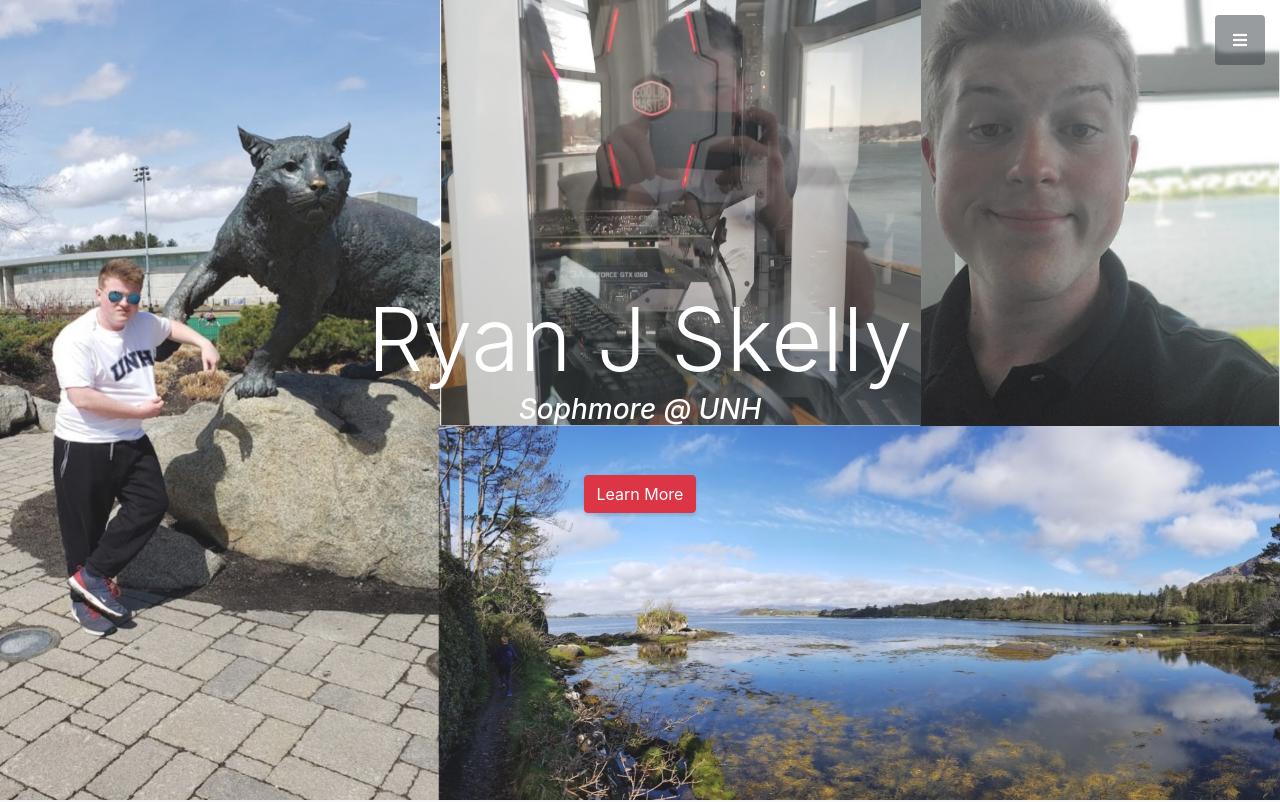
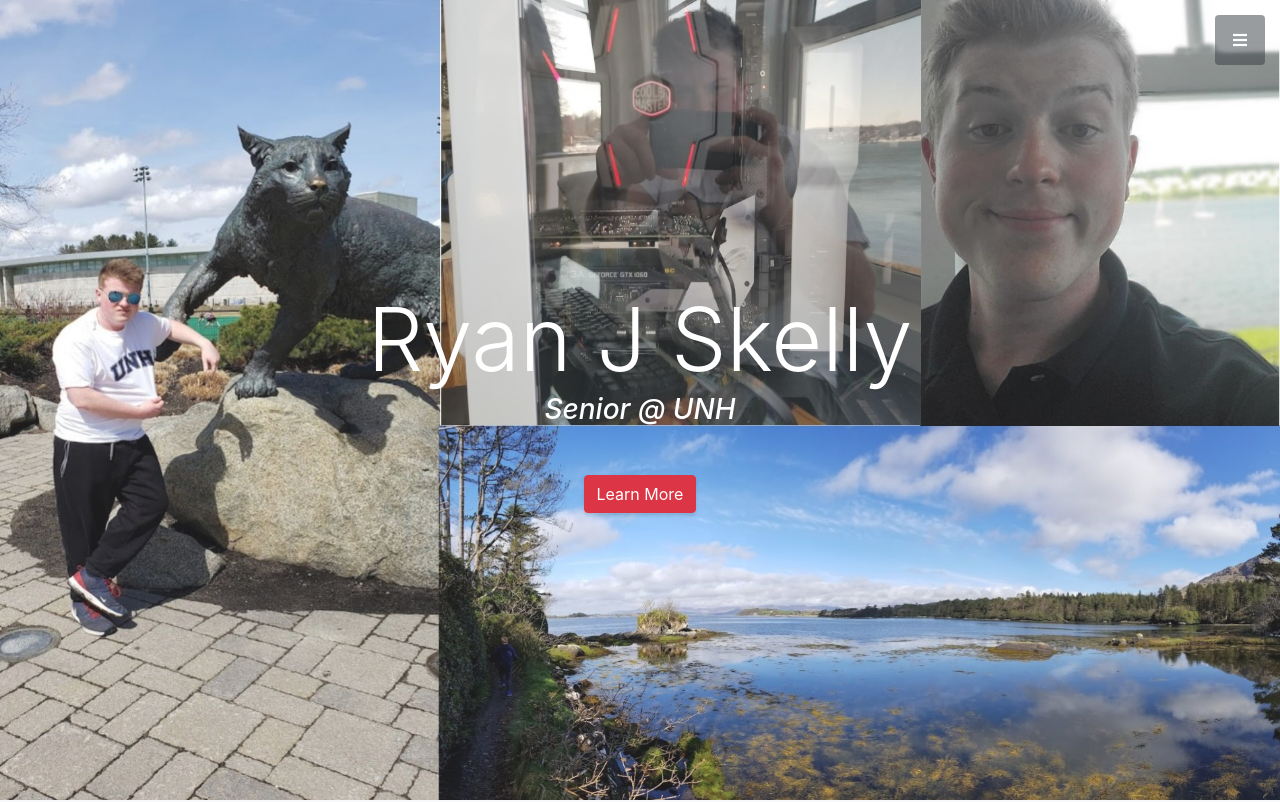
Before and after one commit to Skellbags/ryanskellydotcom, a website with bundled scripts: page index.html in a window 1280 px wide. Shown: the top 802 px of the page. Built offline with nearby package versions, Linux system fonts and the light colour scheme.

Commit message:
Update Class standing

```diff
--- a/index.html
+++ b/index.html
@@ -57,7 +57,7 @@
     <div class="container text-center my-auto">
       <h1 class="text-white display-1">Ryan J Skelly</h1>
       <h3 class="text-white mb-5">
-        <em>Sophmore @ UNH</em>
+        <em>Senior @ UNH</em>
       </h3>
       <a class="btn btn-danger btn-xl js-scroll-trigger" href="#about">Learn More</a>
     </div>
```
